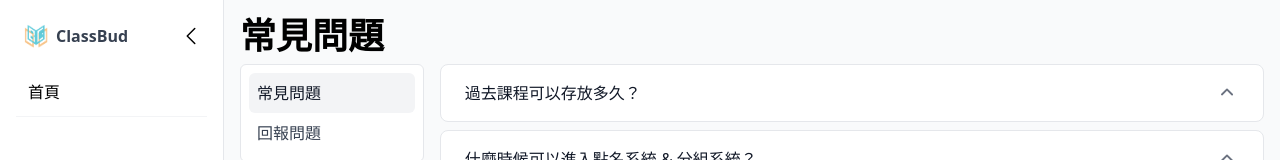
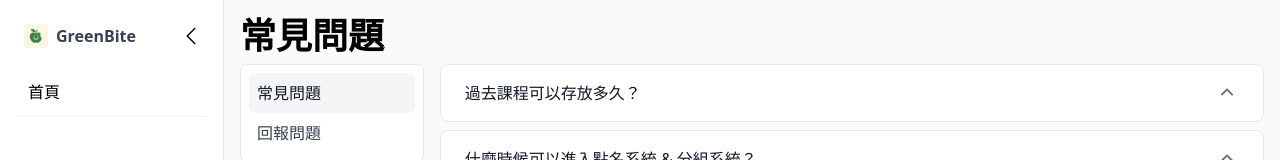
Before and after one commit to kpopn9420/DevJam_food, a Vue app in the folder front/: page /faq in a window 1280 px wide. Both pictures are taken after a click on the button 31 px from the left and 32 px from the top of the page. Shown: the top 160 px of the page. Built offline with nearby package versions, Linux system fonts and the light colour scheme; what v-calendar would draw is missing.

Commit message:
change: logo

```diff
--- a/front/index.html
+++ b/front/index.html
@@ -4,7 +4,7 @@
     <meta charset="UTF-8" />
     <link rel="icon" href="/favicon.ico" />
     <meta name="viewport" content="width=device-width, initial-scale=1.0" />
-    <title>ClassBud</title>
+    <title>GreenBite</title>
   </head>
   <body>
     <div id="app"></div>
--- a/front/src/components/BaseFooter.vue
+++ b/front/src/components/BaseFooter.vue
@@ -1,7 +1,7 @@
 <script setup>
   import { ref } from 'vue'
 
-  const companyName = ref('ClassBud')
+  const companyName = ref('GreenBite')
   const year = ref(new Date().getFullYear())
   const contactInfo = ref({
     title: '聯絡我們',
--- a/front/src/components/BaseHeader.vue
+++ b/front/src/components/BaseHeader.vue
@@ -2,7 +2,7 @@
   import { ref } from 'vue'
   import BaseButtonOutlined from './BaseButtonOutlined.vue'
 
-  const websiteName = ref('ClassBud')
+  const websiteName = ref('GreenBite')
 </script>
 
 <!--Testing-->
--- a/front/src/components/BaseSidebarToggle.vue
+++ b/front/src/components/BaseSidebarToggle.vue
@@ -5,7 +5,7 @@
       to="/"
       class="text-base text-gray-700 hover:text-gray-900 p-2 font-semibold flex items-center"
       ><img src="/src/assets/logo.png" alt="logo" class="w-6 h-6 mr-2" />
-      ClassBud
+      GreenBite
     </router-link>
     <button
       class="text-black rounded-lg p-1 hover:bg-gray-100 transition-all duration-100 ease-in-out transform"
--- a/front/src/views/TradingView.vue
+++ b/front/src/views/TradingView.vue
@@ -117,7 +117,7 @@
             v-for="n in 12"
             :key="n"
             title="Delicious Pizza"
-            role="viewer"
+            role="admin"
             description="A cheesy and delightful pizza topped with pepperoni."
         />
     </div>
```
Also changed, not shown: front/src/assets/logo.png, 1 other file (tests, documents, lock files or other folders).
